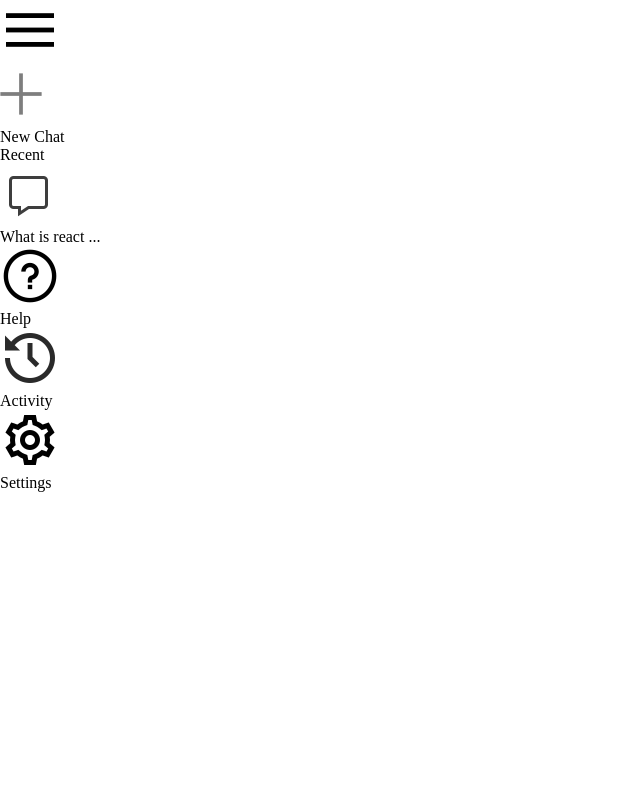
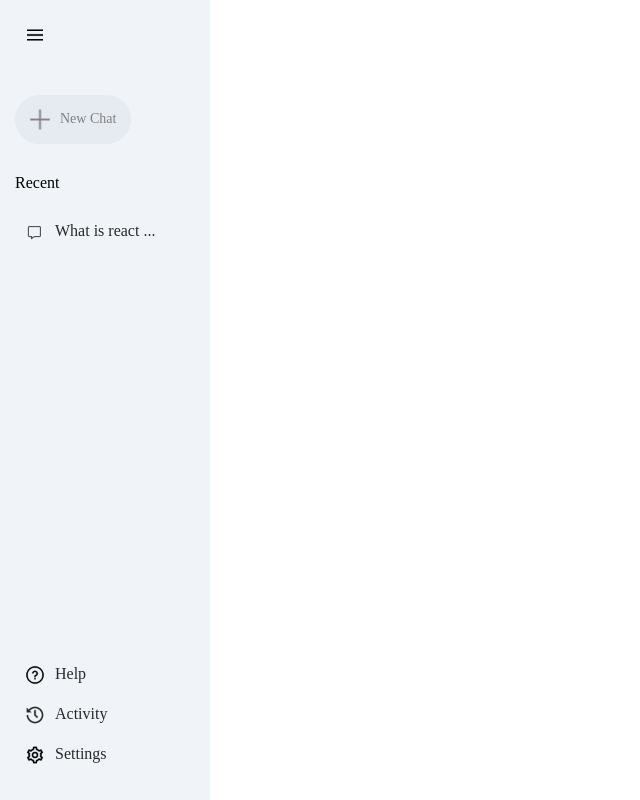
Before and after one commit to nahidn228/GeminiClone, a React (Vite) app: page / in a window 1280 px wide. Shown: the whole page, without its empty margins (0-640 px from the left). Built offline with nearby package versions, Linux system fonts and the light colour scheme.

Commit message:
add css to the sidebar

```diff
--- a/src/components/Sidebar/Sidebar.css
+++ b/src/components/Sidebar/Sidebar.css
@@ -0,0 +1,63 @@
+.sidebar{
+    min-height: 100vh;
+    display: inline-flex;
+    flex-direction: column;
+    justify-content: space-between;
+    background-color: #f0f4f9;
+    padding: 25px 15px;
+}
+
+.sidebar img{
+    width: 20px;
+}
+.sidebar .menu{
+    display: block;
+    margin-left: 10px;
+    cursor: pointer;
+
+}
+
+.sidebar .new-chat{
+    margin-top: 50px;
+    display: inline-flex;
+    align-items: center;
+    gap: 10px;
+    padding: 10px 15px;
+    background-color: #e6eaf1;
+    border-radius: 50px;
+    font-size: 14px;
+    color: gray;
+    cursor: pointer;
+}
+.sidebar .recent{
+    display: flex;
+    flex-direction: column;
+}
+.sidebar .recent-title{
+    margin-top: 30px;
+    margin-bottom: 20px;
+}
+
+.sidebar .recent-entry{
+    display: flex;
+    align-items: start;
+    gap: 10px;
+    padding: 10px;
+    padding-right: 40px;
+    border-radius: 50px;
+    color: #282828;
+    cursor: pointer;
+}
+.sidebar .recent-entry:hover{
+   background-color: #e2e6eb;
+}
+
+.sidebar .bottom{
+    display: flex;
+    flex-direction: column;
+}
+
+.sidebar .bottom-item{
+    padding-right: 10px;
+    cursor: pointer;
+}
--- a/src/index.css
+++ b/src/index.css
@@ -1,6 +1,6 @@
 *{
-  padding: 0%;
-  margin: 0%;
+  padding: 0;
+  margin: 0;
   box-sizing: border-box;
 }
 
```
